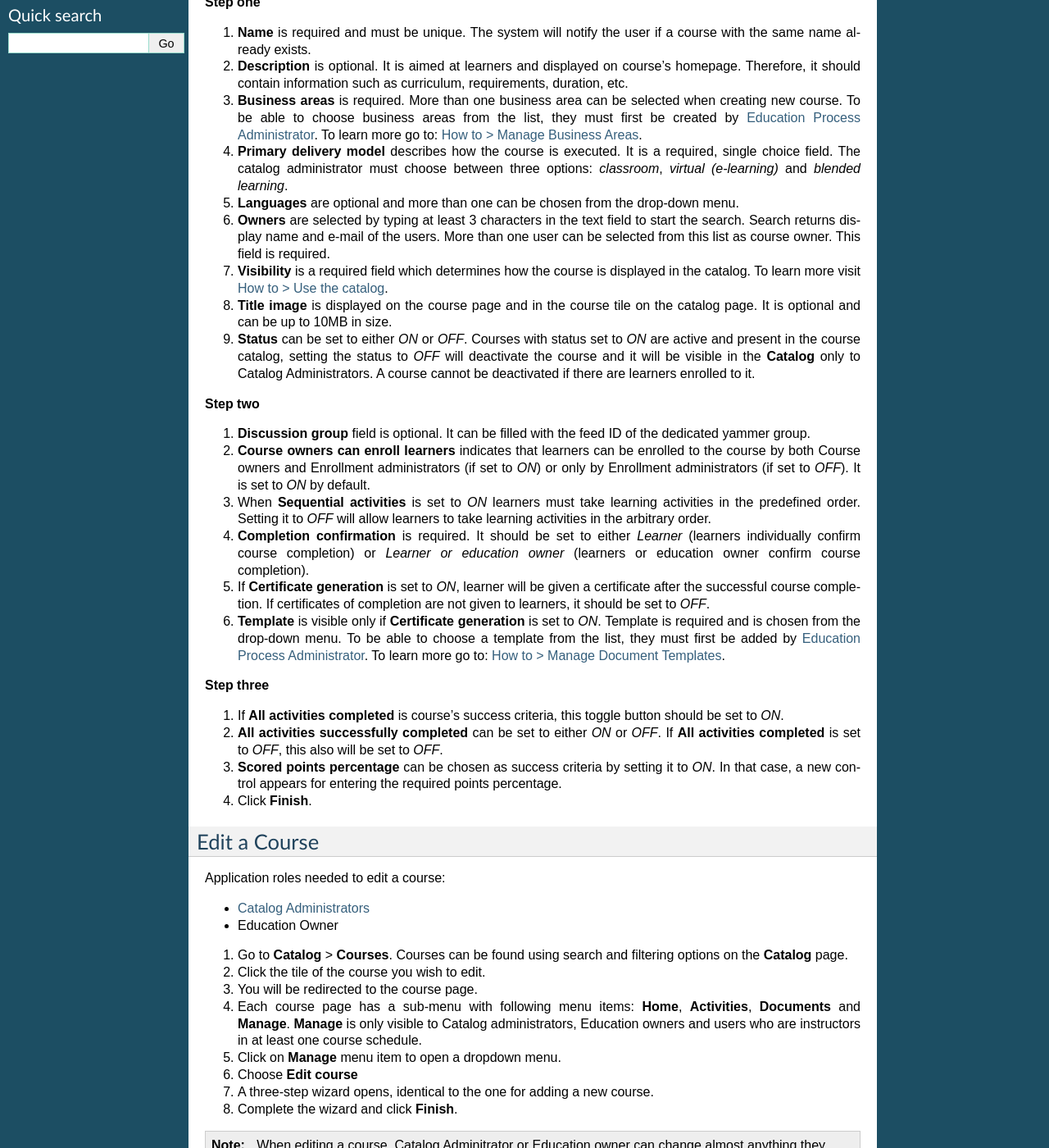
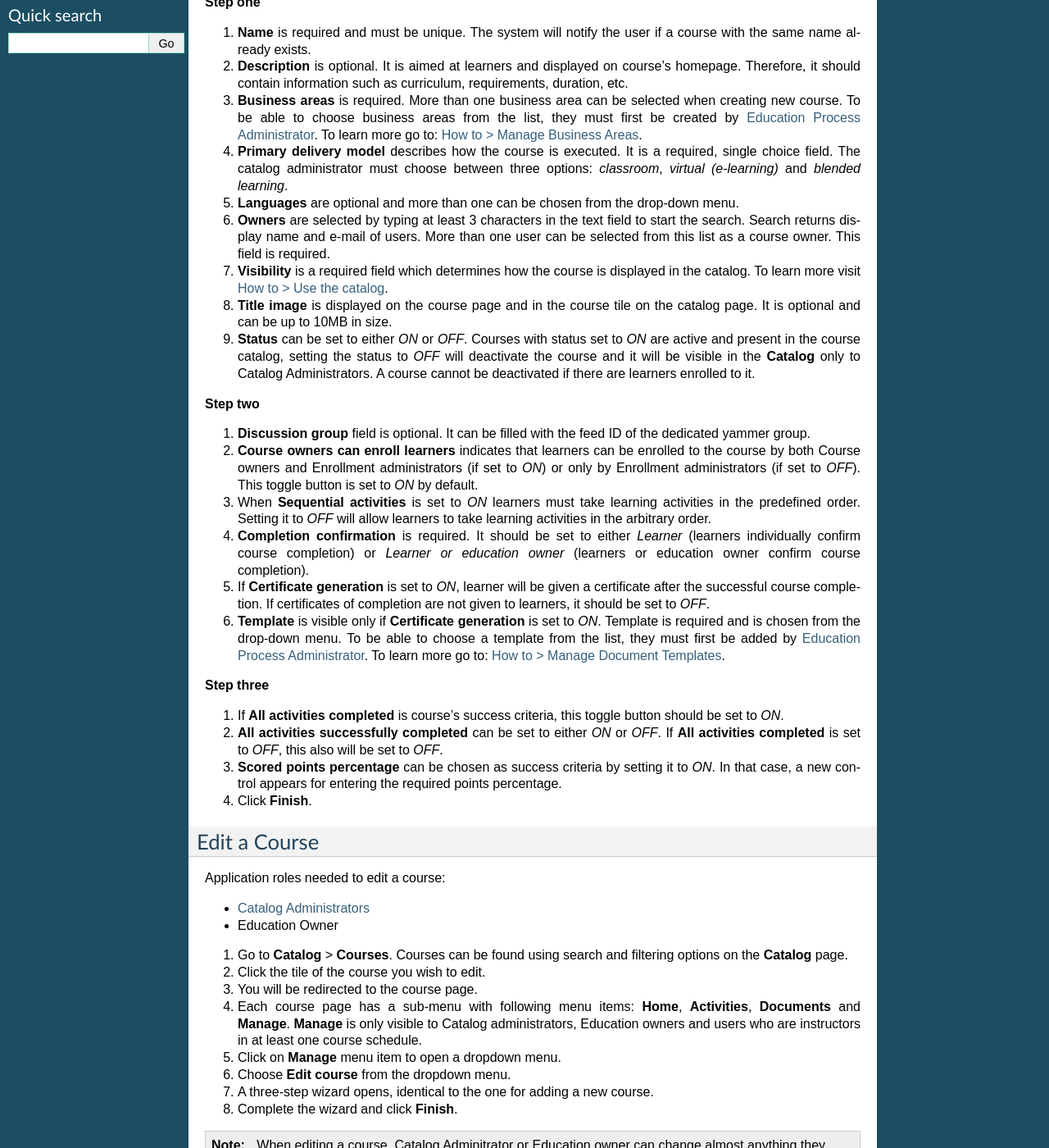
Before and after one commit to pslisko/performa365docs, a Sphinx documentation site: the page built from docs/howto/work_with_courses.rst, in a window 1280 px wide and 1400 px high, scrolled down 308 px. Shown: the whole window at 82% size. Built offline with Sphinx 7.4.7, drawn with Linux system fonts in a browser that asks for light colours; pages that are not in the unit, such as notebooks, are missing from menus.

Commit message:
Update work_with_courses.rst

```diff
--- a/docs/howto/work_with_courses.rst
+++ b/docs/howto/work_with_courses.rst
@@ -27,7 +27,7 @@
 **Step two**
 
 #. **Discussion group** field is optional. It can be filled with the feed ID of the dedicated yammer group.
-#. **Course owners can enroll learners** indicates that learners can be enrolled to the course by both Course owners and Enrollment administrators (if set to *ON*) or only by Enrollment administrators (if set to *OFF*). It is set to *ON* by default.
+#. **Course owners can enroll learners** indicates that learners can be enrolled to the course by both Course owners and Enrollment administrators (if set to *ON*) or only by Enrollment administrators (if set to *OFF*). This toggle button is set to *ON* by default.
 #. When **Sequential activities** is set to *ON* learners must take learning activities in the predefined order. Setting it to *OFF* will allow learners to take learning activities in the arbitrary order.
 #. **Completion confirmation** is required. It should be set to either *Learner* (learners individually confirm course completion) or *Learner or education owner* (learners or education owner confirm course completion).
 #. If **Certificate generation** is set to *ON*, learner will be given a certificate after the successful course completion. If certificates of completion are not given to learners, it should be set to *OFF*.
@@ -54,7 +54,7 @@
 #. You will be redirected to the course page.
 #. Each course page has a sub-menu with following menu items: **Home**, **Activities**, **Documents** and **Manage**. **Manage** is only visible to Catalog administrators, Education owners and users who are instructors in at least one course schedule.
 #. Click on **Manage** menu item to open a dropdown menu.
-#. Choose **Edit course**
+#. Choose **Edit course** from the dropdown menu.
 #. A three-step wizard opens, identical to the one for adding a new course.
 #. Complete the wizard and click **Finish**.
 
```
Also changed, not shown: other parts of docs/howto/work_with_courses.rst (+1 -1 lines).
